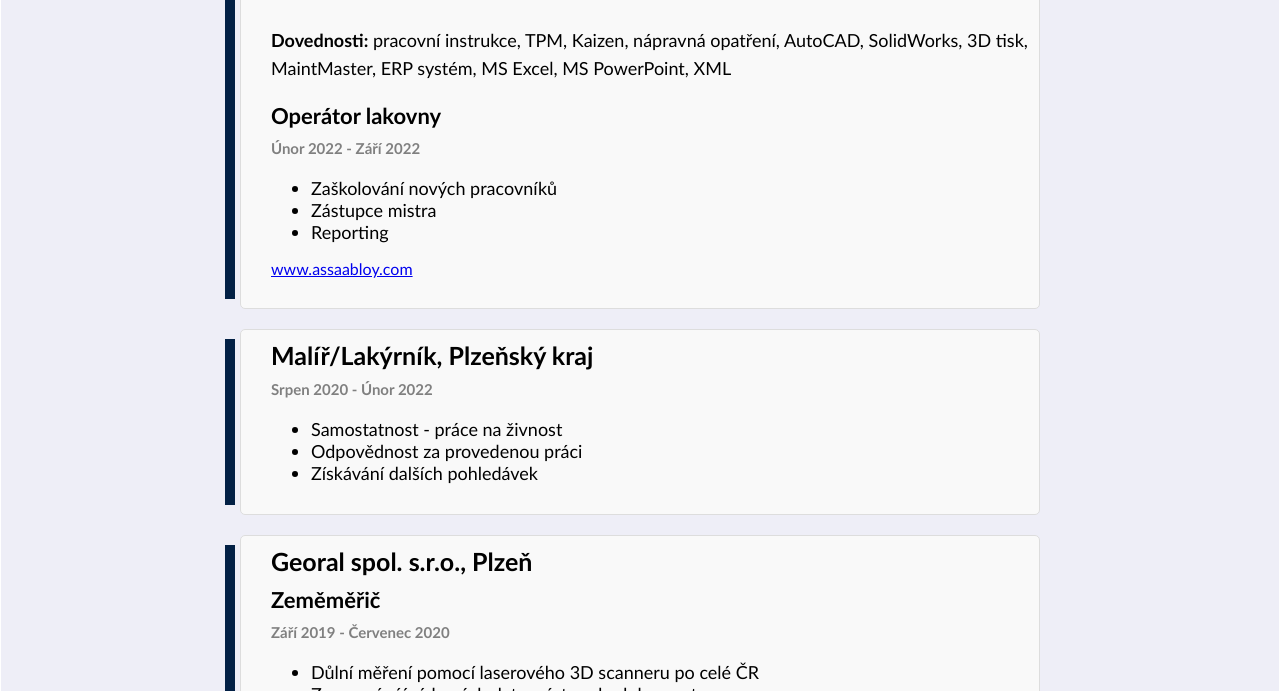
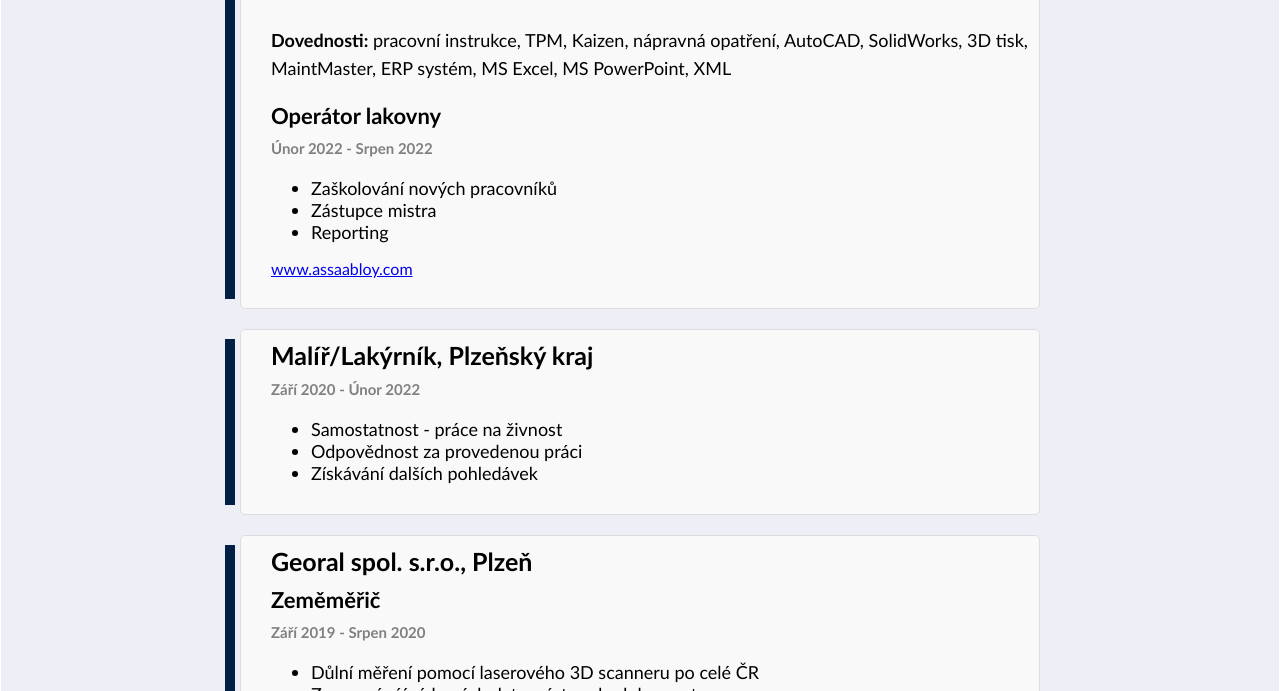
Before and after one commit to chaloupkamatej/chaloupkamatej, a plain HTML site: page index.html in a window 1280 px wide. Shown: the part 2360-3051 px from the top of the page. Drawn offline with Linux system fonts and the light colour scheme.

Commit message:
Update index.html

```diff
--- a/index.html
+++ b/index.html
@@ -139,7 +139,7 @@
                             </p>
 
                             <h4>Operátor lakovny</h4>
-                            <h5>Únor 2022 - Září 2022</h5>
+                            <h5>Únor 2022 - Srpen 2022</h5>
                             <p>
                                 <ul>
                                     <li>Zaškolování nových pracovníků</li>
@@ -156,7 +156,7 @@
                     <div class="timeline-content">
                         <article>
                             <h3>Malíř/Lakýrník, Plzeňský kraj</h3>
-                            <h5>Srpen 2020 - Únor 2022</h5>
+                            <h5>Září 2020 - Únor 2022</h5>
                             <p>
                                 <ul>
                                     <li>Samostatnost - práce na živnost</li>
@@ -173,7 +173,7 @@
                         <article>
                             <h3>Georal spol. s.r.o., Plzeň</h3>
                             <h4>Zeměměřič</h4>
-                            <h5>Září 2019 - Červenec 2020</h5>
+                            <h5>Září 2019 - Srpen 2020</h5>
                             <p>
                                 <ul>
                                     <li>Důlní měření pomocí laserového 3D scanneru po celé ČR</li>
```
